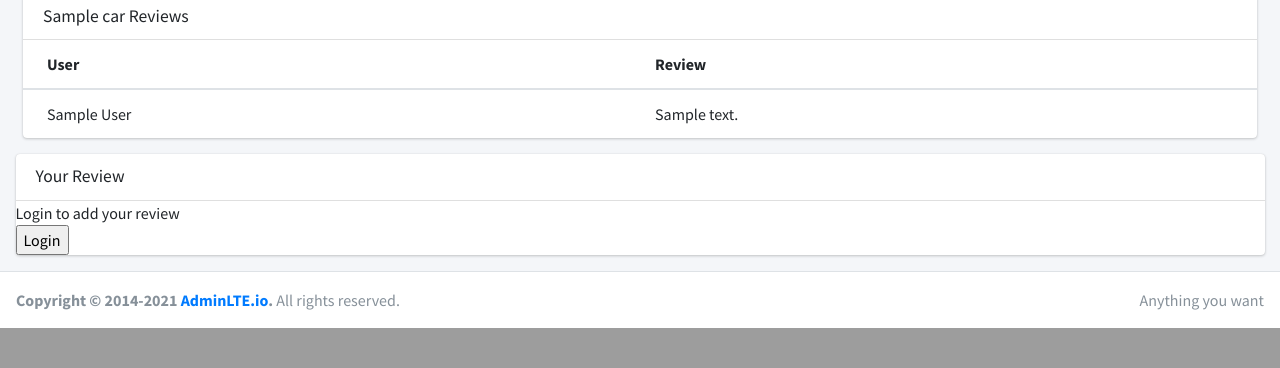
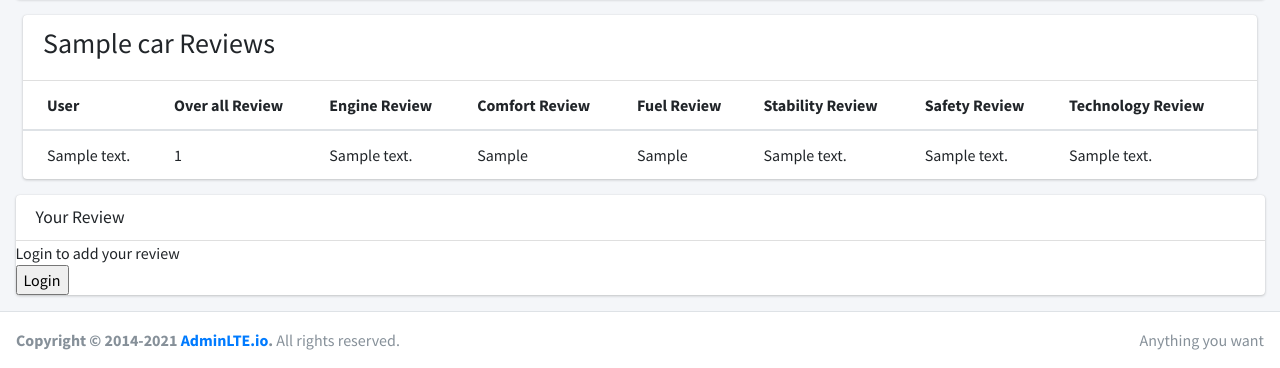
Before and after one commit to ubaeida/Cars-Review, a Flask app: page /1 in a window 1280 px wide. Shown: the part 1113-1481 px from the top of the page. Before the commit the page ends 1441 px from the top, so only its background shows below. Run offline with Flask 2, Linux system fonts and the light colour scheme; tables that the repository leaves empty or names only in its code hold one stand-in row (values such as "Sample post"); some libraries are stand-ins or nearby versions.

Commit message:
add new features to car to be reviewed

```diff
--- a/main.py
+++ b/main.py
@@ -29,15 +29,19 @@ def index():
 @app.route('/<car_id>', methods=['GET', 'POST'])
 def car_details(car_id):
     if request.method == 'POST':
-        review = request.form.get('review')
+        all_review = request.form.get('all_review')
+        engine_review = request.form.get('engine_review')
+        comfort_review = request.form.get('comfort_review')
+        fuel_review = request.form.get('fuel_review')
+        stability_review = request.form.get('stability_review')
+        safety_review = request.form.get('safety_review')
+        technology_review = request.form.get('technology_review')
         user_id = session['ID']
-        user_service.add_review(user_id, car_id, review)
-    car, reviews = car_service.get_car_details(car_id)
+        user_service.add_review(user_id, car_id, all_review, engine_review, comfort_review, fuel_review,
+                                stability_review, safety_review, technology_review)
+    car, all_review = car_service.get_car_details(car_id)
     gallery = car_service.get_car_img(car_id)
-    # image_header = car_service.get_car_details(car_id)
-    # str(image_header)
-    # image_header.strip(".jpg")
-    return render_template('car_details.html', title='Car details', car=car, reviews=reviews, gallery=gallery)
+    return render_template('car_details.html', title='Car details', car=car, gallery=gallery, all_review=all_review)
 
 
 @app.route("/login", methods=['GET', 'POST'])
--- a/models/Review.py
+++ b/models/Review.py
@@ -1,10 +1,19 @@
 class Review:
-    def __init__(self, user_id, car_id, review, user_name):
+    def __init__(self, user_id, car_id, all_review, user_name, engine_review, comfort_review, fuel_review,
+                 stability_review, safety_review, technology_review):
         self.user_id = user_id
         self.user_name = user_name
         self.car_id = car_id
-        self.review = review
-
+        self.all_review = all_review
+        self.engine_review = engine_review
+        self.comfort_review = comfort_review
+        self.fuel_review = fuel_review
+        self.stability_review = stability_review
+        self.safety_review = safety_review
+        self.technology_review = technology_review
 
     def __str__(self):
-        return f'car: {self.car_id}, review: {self.review}'
+        return f'car: {self.car_id}, all_review: {self.all_review}, engine_review: {self.engine_review},' \
+               f' comfort_review: {self.comfort_review}, fuel_review: {self.fuel_review}, ' \
+               f'stability_review: {self.stability_review}, safety_review{self.safety_review}, ' \
+               f'technology_review: {self.technology_review}'
--- a/servcies/car_service.py
+++ b/servcies/car_service.py
@@ -16,7 +16,6 @@ class CarService(ServiceBase):
         # cars = []
         # for row in rows:
         #    cars.append(Car(row[0], row[1], row[2], row[3], row[4]))
-
         # functional style
         return map(lambda row: Car(row[0], row[1], row[2], row[3], row[4]), rows)
 
@@ -24,16 +23,18 @@ class CarService(ServiceBase):
         self.connect()
         c_id = int(car_id)
         c = self.db.cursor()
-        query = f"""select c.id, c.name, r.user_id, r.review, u.name from cars c
+        query = f"""select c.id, c.name, r.user_id, r.*, u.name from cars c
                 left join reviews r on c.id = r.car_id
                 left JOIN users u on u.id = r.user_id where c.id = {c_id} """
         c.execute(query)
         out = c.fetchall()
         first_row = out[0]
         car = Car(_id=first_row[0], name=first_row[1], make='', image='', year=0000)
-        reviews = list(map(lambda row: Review(row[2], c_id, row[3], user_name=row[4]), out))
+        reviews = list(map(lambda row: Review(user_id=row[2], car_id=row[0], all_review=row[3], engine_review=row[6],
+                                              comfort_review=row[7], fuel_review=row[8], stability_review=row[9],
+                                              safety_review=row[10], technology_review=row[11], user_name=row[12]), out))
         c.close()
-        return car, list(filter(None, reviews))
+        return car, reviews
 
     def get_car_img(self, car_id):
         self.connect()
--- a/templates/car_details.html
+++ b/templates/car_details.html
@@ -5,7 +5,7 @@
     <div class="container-fluid">
         <div class="card">
             <div class="card-header">
-                    <h3 class="card-title">Car Images</h3>
+                    <h3>Car Images</h3>
             </div>
             <div class="container-fluid">
                         {% for image in gallery %}
@@ -36,7 +36,7 @@
             <div class="col-12">
                 <div class="card">
                     <div class="card-header">
-                        <h3 class="card-title">{{ car.name }} Reviews</h3>
+                        <h3>{{ car.name }} Reviews</h3>
                     </div>
                     <!-- /.card-header -->
                     <div class="card-body table-responsive p-0">
@@ -45,14 +45,26 @@
                             <thead>
                                 <tr>
                                     <th>User</th>
-                                    <th>Review</th>
+                                    <th>Over all Review</th>
+                                    <th>Engine Review</th>
+                                    <th>Comfort Review</th>
+                                    <th>Fuel Review</th>
+                                    <th>Stability Review </th>
+                                    <th>Safety Review</th>
+                                    <th>Technology Review</th>
                                 </tr>
                             </thead>
                             <tbody>
-                            {% for review in reviews %}
+                            {% for review in all_review %}
                             <tr>
                                 <td>{{ review.user_name}}</td>
-                                <td>{{ review.review }}</td>
+                                <td>{{ review.all_review }}</td>
+                                <td>{{ review.engine_review }}</td>
+                                <td>{{ review.comfort_review }}</td>
+                                <td>{{ review.fuel_review }}</td>
+                                <td>{{ review.stability_review }}</td>
+                                <td>{{ review.safety_review }}</td>
+                                <td>{{ review.technology_review }}</td>
                             </tr>
                             {% endfor %}
                             </tbody>
@@ -79,7 +91,7 @@
                     <form method="post">
                         <input type="hidden" name='car_id' value="{{car.id}}">
                             <div class="tit-i">
-                                <select id='review_element' name='review'>
+                                <select id='review_element' name='all_review'>
                                   <option value="1">1</option>
                                   <option value="2">2</option>
                                   <option value="3">3</option>
@@ -104,7 +116,7 @@
                         <form method="post">
                             <input type="hidden" name='car_id' value="{{car.id}}">
                         <div class="tit-i">
-                            <select id='Engine_element' name='review'>
+                            <select id='Engine_element' name='engine_review'>
                                 <option value="1">1</option>
                                 <option value="2">2</option>
                                 <option value="3">3</option>
@@ -129,7 +141,7 @@
                     <form method="post">
                         <input type="hidden" name='car_id' value="{{car.id}}">
                         <div class="tit-i">
-                            <select id='Comfort_element' name='review'>
+                            <select id='Comfort_element' name='comfort_review'>
                                 <option value="1">1</option>
                                 <option value="2">2</option>
                                 <option value="3">3</option>
@@ -154,7 +166,7 @@
                     <form method="post">
                         <input type="hidden" name='car_id' value="{{car.id}}">
                         <div class="tit-i">
-                            <select id='Fuel_element' name='review'>
+                            <select id='Fuel_element' name='fuel_review'>
                                 <option value="1">1</option>
                                 <option value="2">2</option>
                                 <option value="3">3</option>
@@ -179,7 +191,7 @@
                     <form method="post">
                         <input type="hidden" name='car_id' value="{{car.id}}">
                         <div class="tit-i">
-                            <select id='Stability_element' name='review'>
+                            <select id='Stability_element' name='stability_review'>
                                 <option value="1">1</option>
                                 <option value="2">2</option>
                                 <option value="3">3</option>
@@ -204,7 +216,7 @@
                     <form method="post">
                         <input type="hidden" name='car_id' value="{{car.id}}">
                         <div class="tit-i">
-                            <select id='safety_element' name='review'>
+                            <select id='safety_element' name='safety_review'>
                                 <option value="1">1</option>
                                 <option value="2">2</option>
                                 <option value="3">3</option>
@@ -230,7 +242,7 @@
                     <form method="post">
                         <input type="hidden" name='car_id' value="{{car.id}}">
                         <div class="tit-i">
-                            <select id='technology_element' name='review'>
+                            <select id='technology_element' name='technology_review'>
                                 <option value="1">1</option>
                                 <option value="2">2</option>
                                 <option value="3">3</option>
```
Also changed, not shown: servcies/user_service.py (+24 -8 lines).
